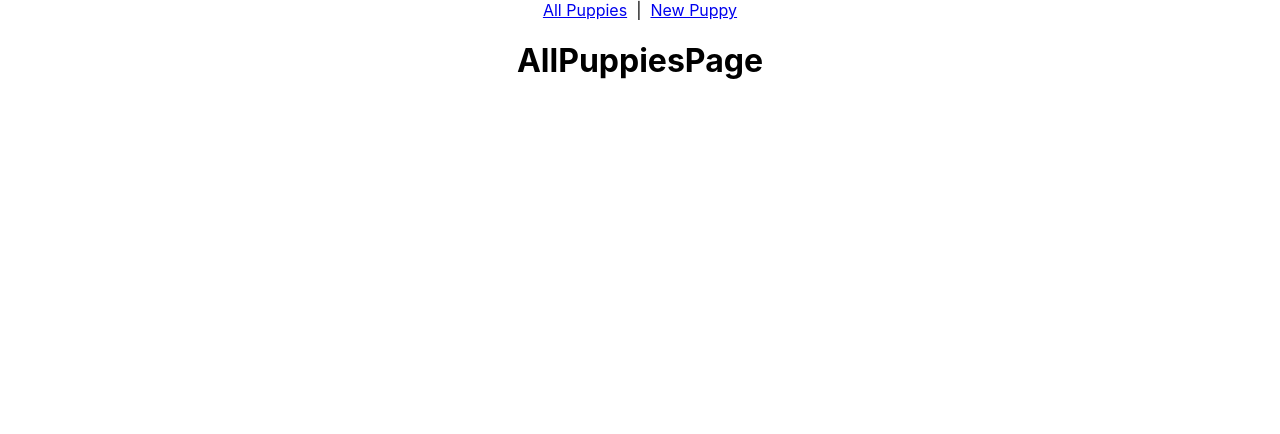
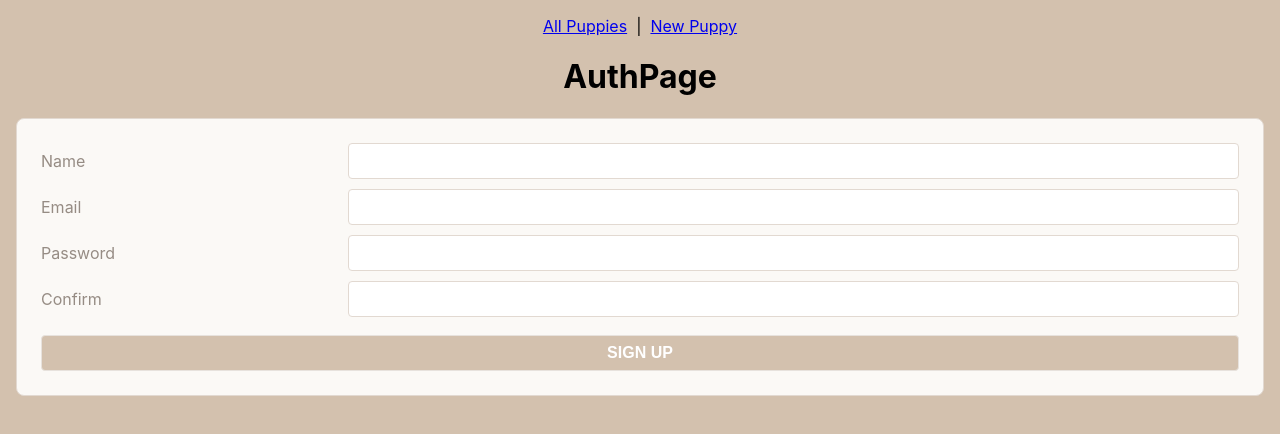
Before and after one commit to Lesterino/mern-infrastructure, a React (Create React App) app: page /puppies in a window 1280 px wide. Shown: the top 434 px of the page. Built offline with nearby package versions, Linux system fonts and the light colour scheme.

Commit message:
marks up api request

```diff
--- a/server.js
+++ b/server.js
@@ -16,6 +16,8 @@ app.use(express.json());
 app.use(favicon(path.join(__dirname, 'build', 'favicon.ico')));
 app.use(express.static(path.join(__dirname, 'build')));
 
+app.use('/api/users', require('./routes/api/users'));
+
 // Configure to use port 3001 instead of 3000 during
 // development to avoid collision with React's dev server
 const port = process.env.PORT || 3001;
--- a/src/components/SignUpForm/SignUpForm.jsx
+++ b/src/components/SignUpForm/SignUpForm.jsx
@@ -1,4 +1,5 @@
 import { Component } from "react";
+import { signUp } from "../../utilities/users-service";
 
 export default class SignUpForm extends Component {
   state = {
@@ -11,16 +12,25 @@ export default class SignUpForm extends Component {
 
   // The Object passed to setState is merged with the current state
   handleChange = (evt) => {
-      this.setState({
-          [evt.target.name]: evt.target.value,
-          error: '',
-      })
-  }
+    this.setState({
+      [evt.target.name]: evt.target.value,
+      error: "",
+    });
+  };
 
-  handleSubmit = (evt) => {
+  handleSubmit = async (evt) => {
     evt.preventDefault();
-    alert(JSON.stringify(this.state));
-  }
+    try {
+      const formData = { ...this.state };
+      delete formData.confirm;
+      delete formData.error;
+      const user = await signUp(formData);
+      // log user!
+      console.log(user);
+    } catch {
+      this.setState({ error: "Sign up Failed - Try Again" });
+    }
+  };
 
   render() {
     const disable = this.state.password !== this.state.confirm;
@@ -29,14 +39,40 @@ export default class SignUpForm extends Component {
         <div className="form-container">
           <form autoComplete="off" onSubmit={this.handleSubmit}>
             <label>Name</label>
-            <input type="text" name="name" value={this.state.name} onChange={this.handleChange} required />
+            <input
+              type="text"
+              name="name"
+              value={this.state.name}
+              onChange={this.handleChange}
+              required
+            />
             <label>Email</label>
-            <input type="email" name="email" value={this.state.email} onChange={this.handleChange} required />
+            <input
+              type="email"
+              name="email"
+              value={this.state.email}
+              onChange={this.handleChange}
+              required
+            />
             <label>Password</label>
-            <input type="password" name="password" value={this.state.password} onChange={this.handleChange} required />
+            <input
+              type="password"
+              name="password"
+              value={this.state.password}
+              onChange={this.handleChange}
+              required
+            />
             <label>Confirm</label>
-            <input type="password" name="confirm" value={this.state.confirm} onChange={this.handleChange} required />
-            <button type="submit" disabled={disable}>SIGN UP</button>
+            <input
+              type="password"
+              name="confirm"
+              value={this.state.confirm}
+              onChange={this.handleChange}
+              required
+            />
+            <button type="submit" disabled={disable}>
+              SIGN UP
+            </button>
           </form>
         </div>
         <p className="error-message">&nbsp;{this.state.error}</p>
--- a/src/index.css
+++ b/src/index.css
@@ -1,13 +1,170 @@
 body {
   margin: 0;
-  font-family: -apple-system, BlinkMacSystemFont, 'Segoe UI', 'Roboto', 'Oxygen',
-    'Ubuntu', 'Cantarell', 'Fira Sans', 'Droid Sans', 'Helvetica Neue',
+  font-family: -apple-system, BlinkMacSystemFont, "Segoe UI", "Roboto", "Oxygen",
+    "Ubuntu", "Cantarell", "Fira Sans", "Droid Sans", "Helvetica Neue",
     sans-serif;
   -webkit-font-smoothing: antialiased;
   -moz-osx-font-smoothing: grayscale;
 }
 
 code {
-  font-family: source-code-pro, Menlo, Monaco, Consolas, 'Courier New',
+  font-family: source-code-pro, Menlo, Monaco, Consolas, "Courier New",
     monospace;
 }
+
+:root {
+  --white: #ffffff;
+  --tan-1: #fbf9f6;
+  --tan-2: #e7e2dd;
+  --tan-3: #e2d9d1;
+  --tan-4: #d3c1ae;
+  --orange: #f67f00;
+  --text-light: #968c84;
+  --text-dark: #615954;
+}
+
+*,
+*:before,
+*:after {
+  box-sizing: border-box;
+}
+
+body {
+  margin: 0;
+  font-family: -apple-system, BlinkMacSystemFont, "Segoe UI", "Roboto", "Oxygen",
+    "Ubuntu", "Cantarell", "Fira Sans", "Droid Sans", "Helvetica Neue",
+    sans-serif;
+  -webkit-font-smoothing: antialiased;
+  -moz-osx-font-smoothing: grayscale;
+  background-color: var(--tan-4);
+  padding: 2vmin;
+  height: 100vh;
+}
+
+code {
+  font-family: source-code-pro, Menlo, Monaco, Consolas, "Courier New",
+    monospace;
+}
+
+#root {
+  height: 100%;
+}
+
+.align-ctr {
+  text-align: center;
+}
+
+.align-rt {
+  text-align: right;
+}
+
+.smaller {
+  font-size: smaller;
+}
+
+.flex-ctr-ctr {
+  display: flex;
+  justify-content: center;
+  align-items: center;
+}
+
+.flex-col {
+  flex-direction: column;
+}
+
+.flex-j-end {
+  justify-content: flex-end;
+}
+
+.scroll-y {
+  overflow-y: scroll;
+}
+
+.section-heading {
+  display: flex;
+  justify-content: space-around;
+  align-items: center;
+  background-color: var(--tan-1);
+  color: var(--text-dark);
+  border: 0.1vmin solid var(--tan-3);
+  border-radius: 1vmin;
+  padding: 0.6vmin;
+  text-align: center;
+  font-size: 2vmin;
+}
+
+.form-container {
+  padding: 3vmin;
+  background-color: var(--tan-1);
+  border: 0.1vmin solid var(--tan-3);
+  border-radius: 1vmin;
+}
+
+p.error-message {
+  color: var(--orange);
+  text-align: center;
+}
+
+form {
+  display: grid;
+  grid-template-columns: 1fr 3fr;
+  gap: 1.25vmin;
+  color: var(--text-light);
+}
+
+label {
+  font-size: 2vmin;
+  display: flex;
+  align-items: center;
+}
+
+input {
+  padding: 1vmin;
+  font-size: 2vmin;
+  border: 0.1vmin solid var(--tan-3);
+  border-radius: 0.5vmin;
+  color: var(--text-dark);
+  background-image: none !important; /* prevent lastpass */
+  outline: none;
+}
+
+input:focus {
+  border-color: var(--orange);
+}
+
+button,
+a.button {
+  margin: 1vmin;
+  padding: 1vmin;
+  color: var(--white);
+  background-color: var(--orange);
+  font-size: 2vmin;
+  font-weight: bold;
+  text-decoration: none;
+  text-align: center;
+  border: 0.1vmin solid var(--tan-2);
+  border-radius: 0.5vmin;
+  outline: none;
+  cursor: pointer;
+}
+
+button.btn-sm {
+  font-size: 1.5vmin;
+  padding: 0.6vmin 0.8vmin;
+}
+
+button.btn-xs {
+  font-size: 1vmin;
+  padding: 0.4vmin 0.5vmin;
+}
+
+button:disabled,
+form:invalid button[type="submit"] {
+  cursor: not-allowed;
+  background-color: var(--tan-4);
+}
+
+button[type="submit"] {
+  grid-column: span 2;
+  margin: 1vmin 0 0;
+}
--- a/src/pages/App/App.jsx
+++ b/src/pages/App/App.jsx
@@ -7,7 +7,7 @@ import AuthPage from "../AuthPage/AuthPage";
 import NavBar from "../../components//NavBar/NavBar.jsx"
 
 function App() {
-  const [user, setUser] = useState({});
+  const [user, setUser] = useState(null);
   return (
     <main className="App">
       <NavBar />
--- a/src/utilities/users-api.js
+++ b/src/utilities/users-api.js
@@ -0,0 +1,13 @@
+const BASE_URL = "/api/users";
+
+export const signUp = async (userData) => {
+    const res = await fetch(BASE_URL, {
+        method: "POST",
+        headers: { "Content-Type": "application/json" },
+
+        body: JSON.stringify(userData),
+    });
+
+    if(res.ok) return res.json();
+    else throw new Error("Invalid Sign-Up");
+}
--- a/src/utilities/users-service.js
+++ b/src/utilities/users-service.js
@@ -0,0 +1,10 @@
+import * as usersAPI from "./users-api"
+
+export const signUp = async(userData) => {
+    try {
+        const token = await usersAPI.signUp(userData);
+        return token;
+    } catch {
+        throw new Error("Invalid Sign Up");
+    }
+}
```
Also changed, not shown: controllers/api/users.js (added, +14 -0 lines), routes/api/users.js (added, +7 -0 lines).
